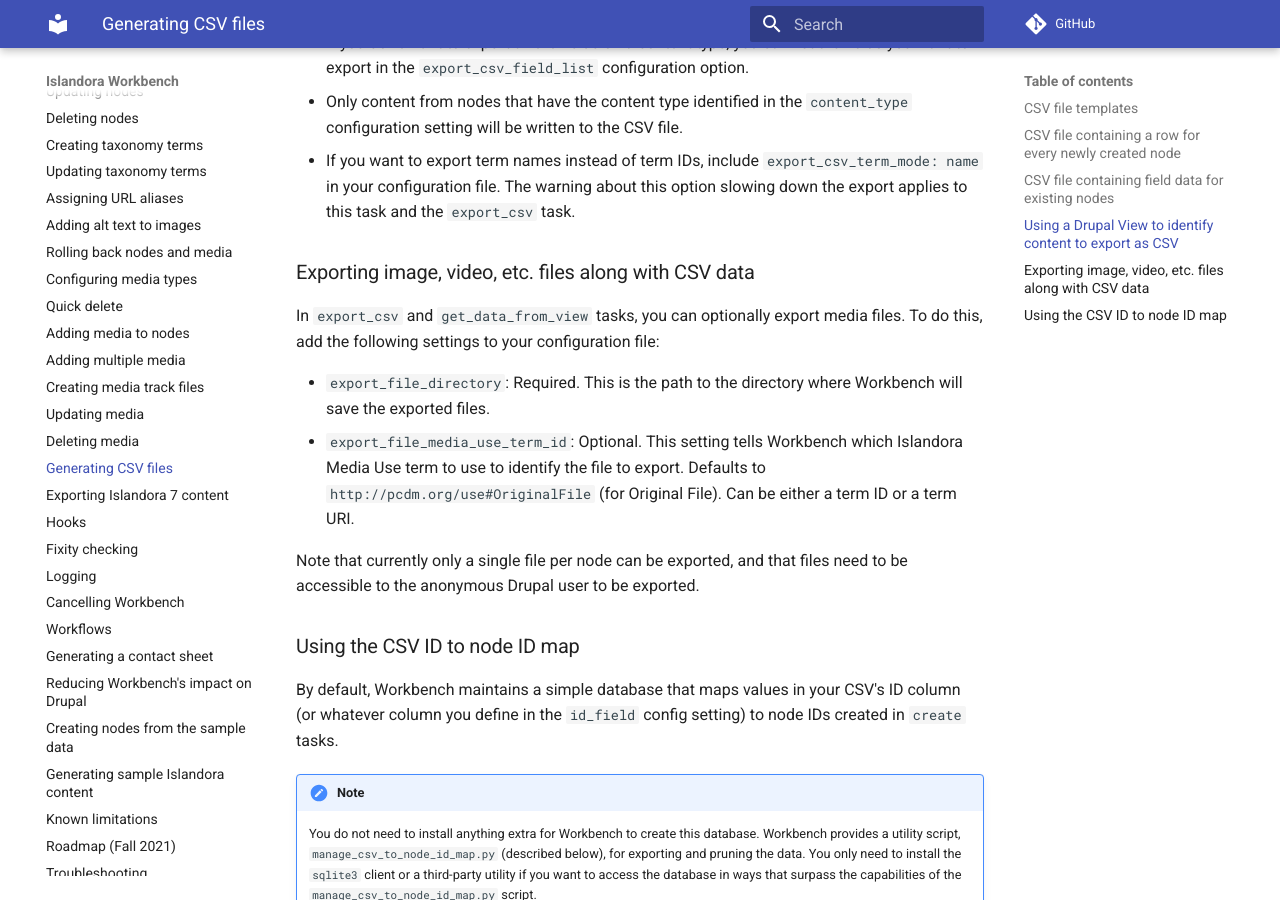
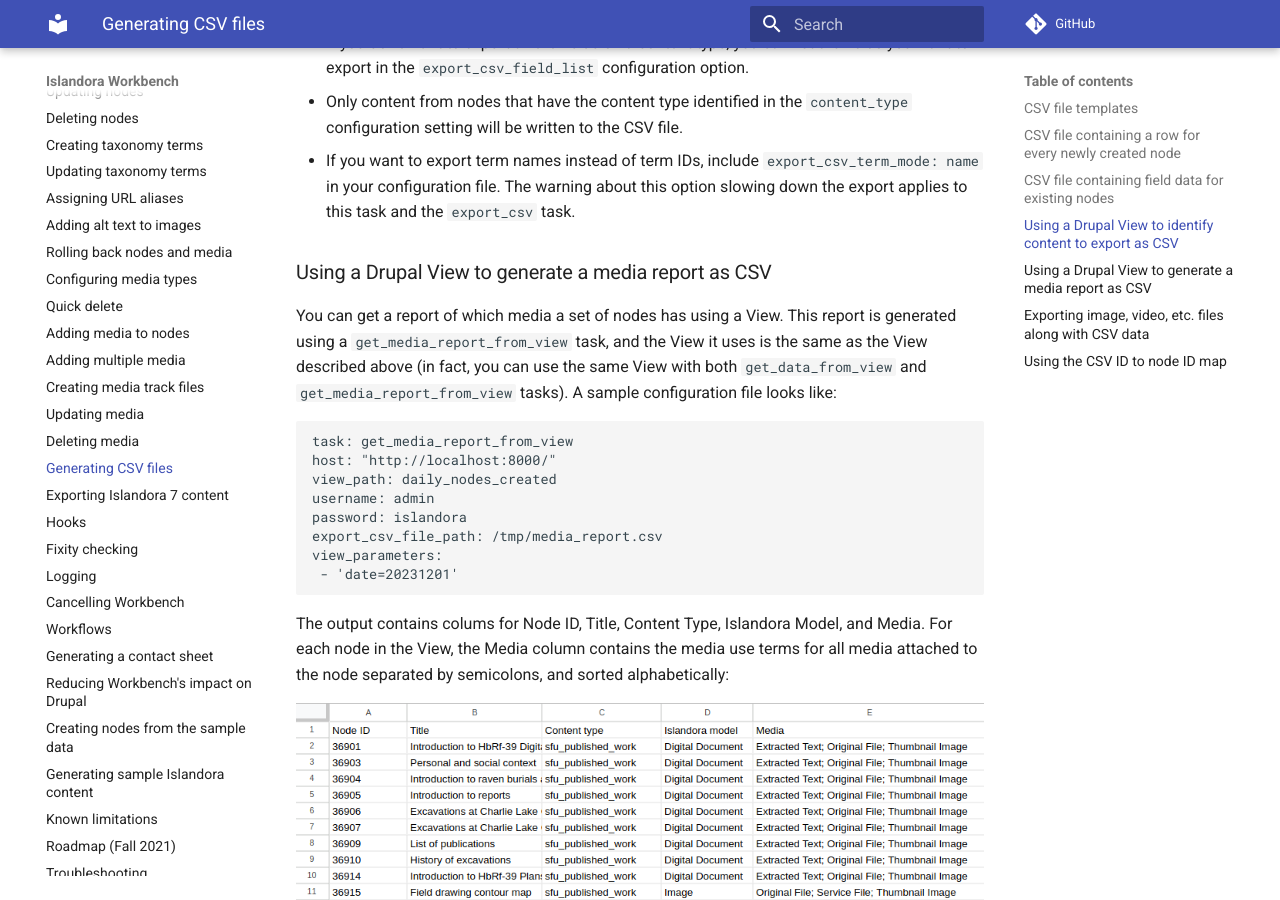
Before and after one commit to mjordan/islandora_workbench_docs, an MkDocs documentation site: the page built from docs/generating_csv_files.md, in a window 1280 px wide and 900 px high, scrolled down 5525 px. Built offline with MkDocs 1.6.1 and Material for MkDocs 9.7.7, drawn with Linux system fonts in a browser that asks for light colours; comment, search, counter and statistics services are not loaded.

Commit message:
Added docs for the new 'get_media_report_from_view' task.

````diff
--- a/docs/generating_csv_files.md
+++ b/docs/generating_csv_files.md
@@ -143,6 +143,26 @@
 * Only content from nodes that have the content type identified in the `content_type` configuration setting will be written to the CSV file.
 * If you want to export term names instead of term IDs, include `export_csv_term_mode: name` in your configuration file. The warning about this option slowing down the export applies to this task and the `export_csv` task.
 
+### Using a Drupal View to generate a media report as CSV
+
+You can get a report of which media a set of nodes has using a View. This report is generated using a `get_media_report_from_view` task, and the View it uses is the same as the View described above (in fact, you can use the same View with both `get_data_from_view` and `get_media_report_from_view` tasks). A sample configuration file looks like:
+
+
+```yaml
+task: get_media_report_from_view
+host: "http://localhost:8000/"
+view_path: daily_nodes_created
+username: admin
+password: islandora
+export_csv_file_path: /tmp/media_report.csv
+view_parameters:
+ - 'date=20231201'
+```
+
+The output contains colums for Node ID, Title, Content Type, Islandora Model, and Media. For each node in the View, the Media column contains the media use terms for all media attached to the node separated by semicolons, and sorted alphabetically:
+
+![Sample Media report](images/media_report_output.png)
+
 ### Exporting image, video, etc. files along with CSV data
 
 In `export_csv` and `get_data_from_view` tasks, you can optionally export media files. To do this, add the following settings to your configuration file:
````
Also changed, not shown: docs/changelog.md (+3 -1 lines), docs/choosing_a_task.md (+1 -0 lines), docs/images/media_report_output.png (added).
